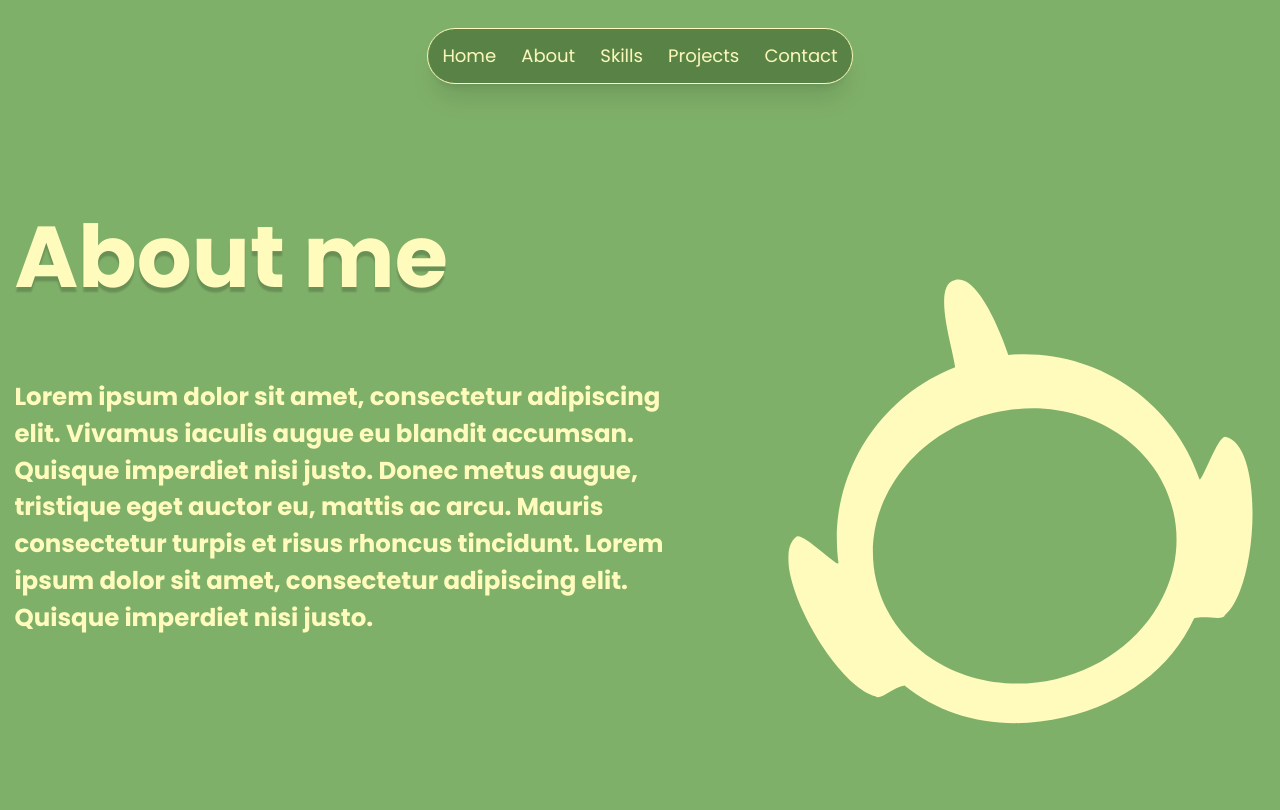
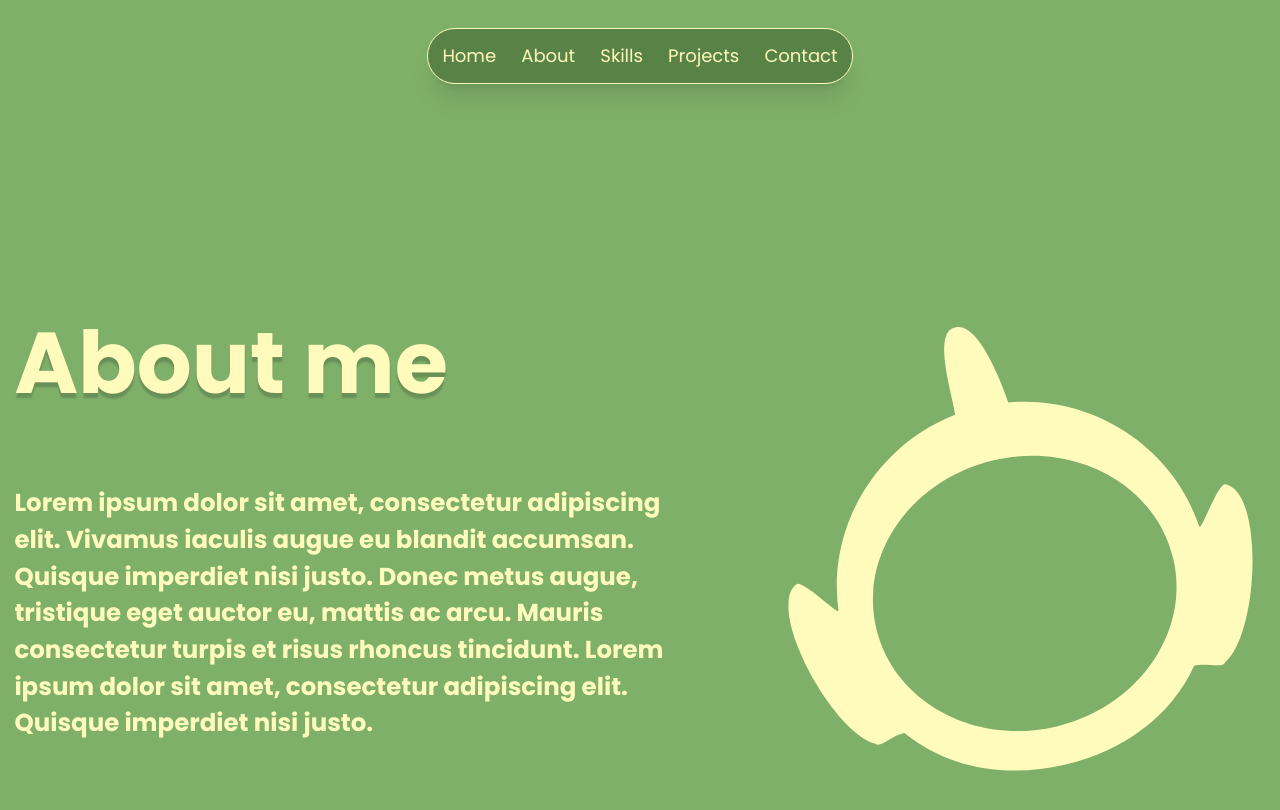
Before and after one commit to BeukerDipsy/Guus-Nohlmans-Portfolio, a Next.js app: page / in a window 1280 px wide. Shown: the part 680-1490 px from the top of the page. Built offline with nearby package versions, Linux system fonts and the light colour scheme.

Commit message:
Fixd spacing

```diff
--- a/src/app/page.tsx
+++ b/src/app/page.tsx
@@ -27,19 +27,22 @@ export default function Home() {
         </section>
 
         {/** About Me section **/}
-        <section id="aboutMe" className="py-8 md:py-16">
-          <div className="flex flex-col md:flex-row md:justify-between min-h-screen font-bold w-full p-4">
+        <section
+          id="aboutMe"
+          className="max-h-screen h-screen overflow-hidden flex items-center"
+        >
+          <div className="flex flex-col md:flex-row md:justify-between h-full font-bold w-full p-4 items-center ">
             <div className="flex flex-col flex-wrap pr-0 md:pr-10 lg:pr-20 ">
               <h1 className="text-[4rem] md:text-[6rem] [text-shadow:_0px_5px_2px_rgb(0_0_0_/_0.18)] text-left">
                 About me
               </h1>
-              <p className="text-[1.5rem] md:text-[1.7rem] pt-8 md:pt-16  md:pr-0">
-                Lorem ipsum dolor sit amet, consectetur adipiscing elit. Vivamus iaculis augue eu blandit accumsan. Quisque imperdiet nisi justo. Donec metus augue, tristique eget auctor eu, mattis ac arcu. Mauris consectetur turpis et risus rhoncus tincidunt. Lorem ipsum dolor sit amet, consectetur adipiscing elit. Quisque imperdiet nisi justo.
-              </p>
+              <p className="text-[1.5rem] md:text-[1.7rem] pt-8 md:pt-16 md:pr-0"> Lorem ipsum dolor sit amet, consectetur adipiscing elit. Vivamus iaculis augue eu blandit accumsan. Quisque imperdiet nisi justo. Donec metus augue, tristique eget auctor eu, mattis ac arcu. Mauris consectetur turpis et risus rhoncus tincidunt. Lorem ipsum dolor sit amet, consectetur adipiscing elit. Quisque imperdiet nisi justo. </p>
             </div>
+
             <DipsyFace className="pt-10 md:pt-17 self-center md:self-auto scale-70 xs:scale-75 sm:scale-80 md:scale-85 lg:scale-90 xl:scale-95 2xl:scale-100" />
           </div>
         </section>
+
 
         {/** Skills section **/}
         <section id="skills">
```
